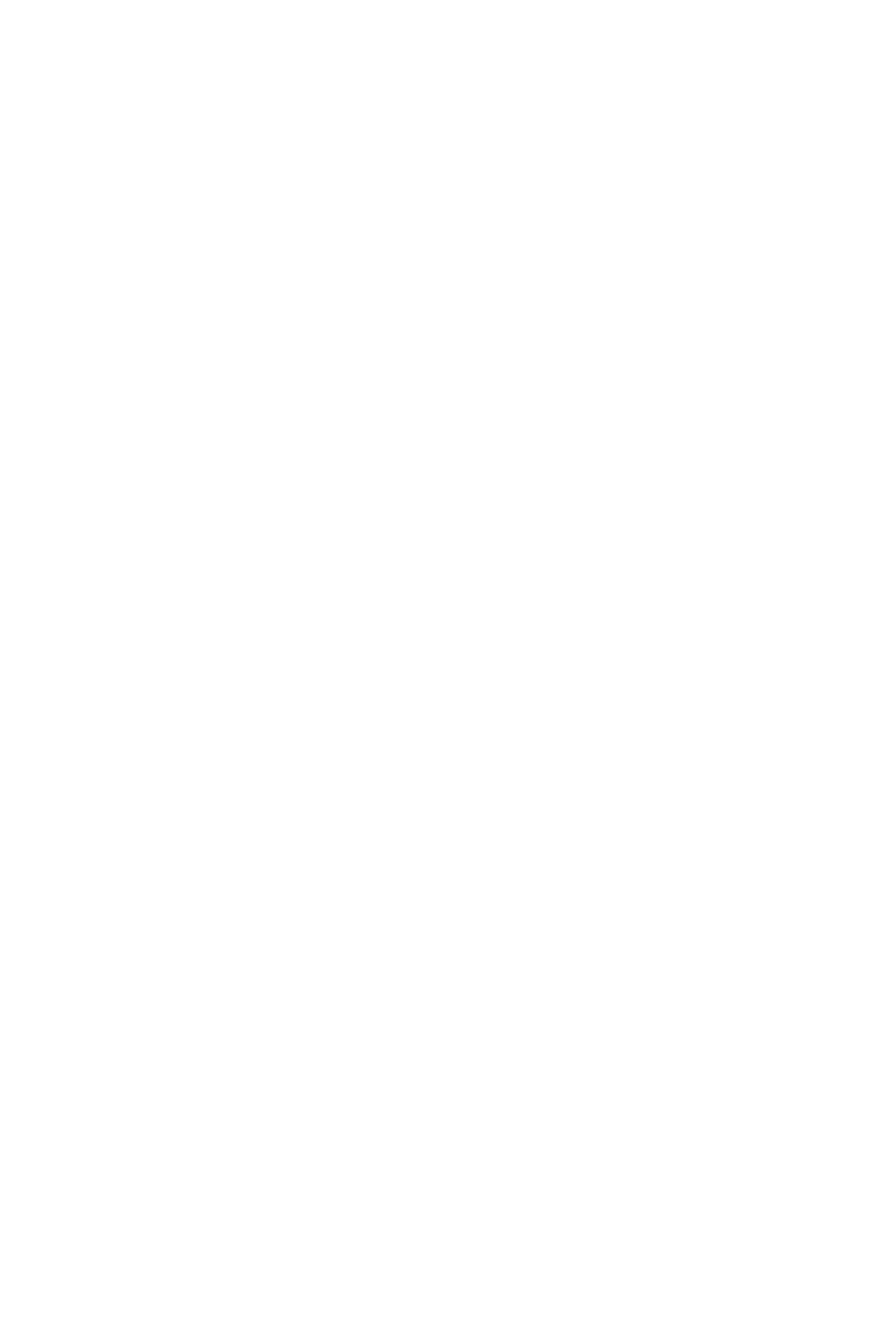
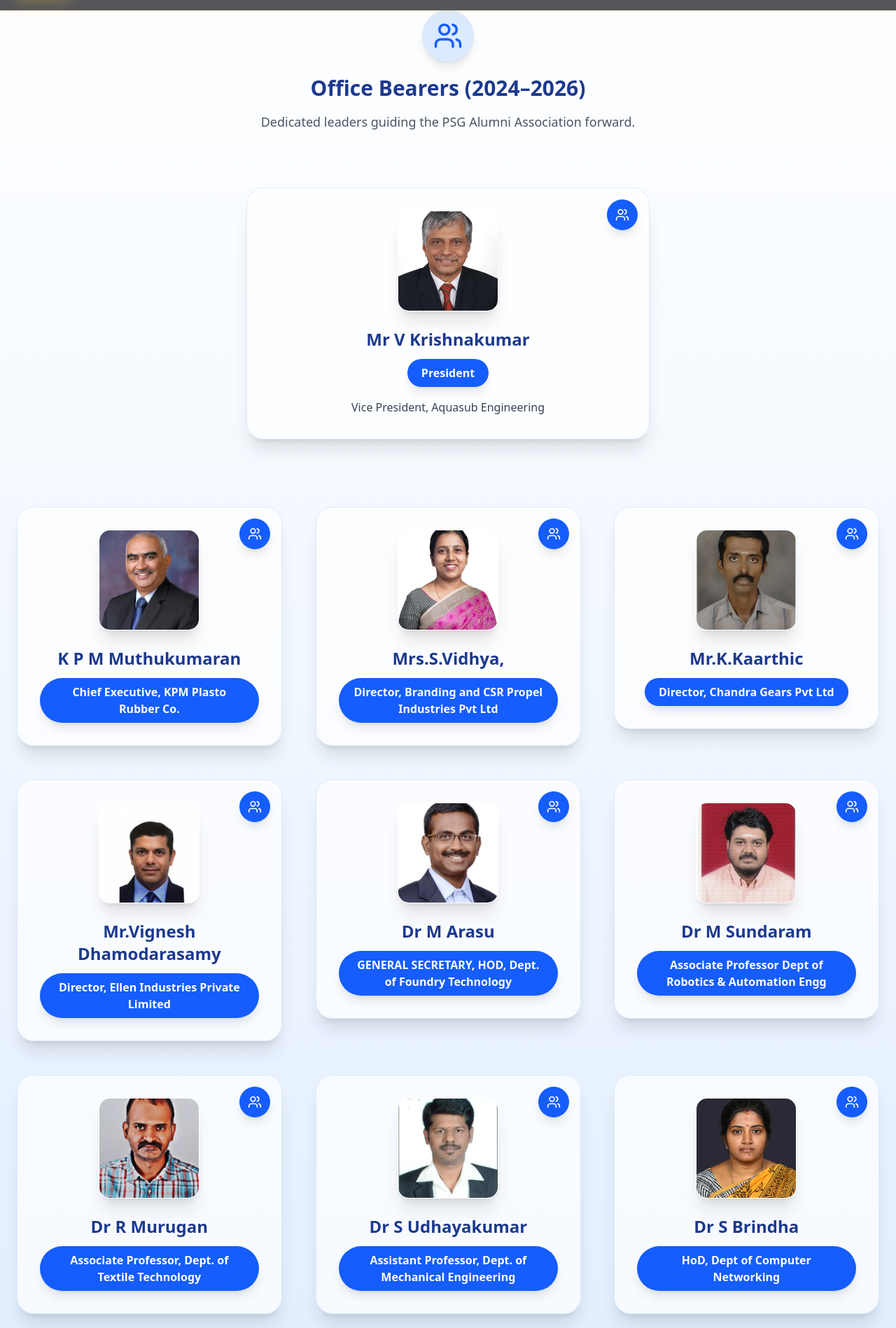
Before and after one commit to Vijay-Psgtech/Psg_Alumni_Foundation, a React (Vite) app: page /officebearers in a window 1280 px wide. Before the commit this address had no page. Shown: the part 82-1980 px from the top of the page at 70% size. Before the commit the page ends 800 px from the top, so only its background shows below. Built offline with nearby package versions, Linux system fonts and the light colour scheme.

Commit message:
OfficeBearers page and content has been added.

```diff
--- a/src/App.jsx
+++ b/src/App.jsx
@@ -3,9 +3,12 @@ import { BrowserRouter, Routes, Route } from "react-router-dom";
 import Layout from "./components/Layout";
 import HomePage from "./components/HomePage";
 
-{ /* Other pages */}
+{
+  /* Other pages */
+}
 import AboutPage from "./pages/AboutPage";
 import PatronsPage from "./pages/PatronsPage";
+import OfficeBearersPage from "./pages/OfficeBearersPage";
 
 function App() {
   return (
@@ -15,6 +18,7 @@ function App() {
           <Route path="/" element={<HomePage />} />
           <Route path="/about" element={<AboutPage />} />
           <Route path="/patrons" element={<PatronsPage />} />
+          <Route path="/officebearers" element={<OfficeBearersPage />} />
         </Route>
       </Routes>
     </BrowserRouter>
--- /dev/null
+++ b/src/content/data/OfficeBearersData.jsx
@@ -0,0 +1,77 @@
+export const President = {
+  name: "Mr V Krishnakumar",
+  role: "President",
+  note: "BE '79",
+  designation: "Vice President, Aquasub Engineering",
+  image: "src/assets/Images/staffImages/ff0c6e7335fe448282503a4c22c85b0e.jpg",
+};
+
+export const VicePresidents = [
+  {
+    name: "K P M Muthukumaran",
+    role: "Chief Executive, KPM Plasto Rubber Co.",
+    note: "BE '92",
+    image: "src/assets/Images/staffImages/2759135f120646b0a331724e56180da4.jpg",
+  },
+  {
+    name: "Mrs.S.Vidhya,",
+    role: "Director, Branding and CSR\nPropel Industries Pvt Ltd",
+    note: "BE '92",
+    image: "src/assets/Images/staffImages/90362e32060f41b68f314b3926e4d71c.jpg",
+  },
+  {
+    name: "Mr.K.Kaarthic",
+    role: "Director, Chandra Gears Pvt Ltd",
+    note: "DME’97, ME’2002",
+    image:
+      "src/assets/Images/staffImages/86194727ad3d4747ad439ab15abae6a7.jpeg",
+  },
+  {
+    name: "Mr.Vignesh Dhamodarasamy",
+    role: "Director, Ellen Industries Private Limited",
+    note: "BE,96",
+    image: "src/assets/Images/staffImages/a51ed547c47a4af3a7a53f023ba3ed35.jpg",
+  },
+  {
+    name: "Dr M Arasu",
+    role: "GENERAL SECRETARY, HOD, Dept. of Foundry Technology",
+    note: "BE '95",
+    image: "src/assets/Images/staffImages/eaa48b8abcc54d46bee4d6665c5eeca2.jpg",
+  },
+  {
+    name: "Dr M Sundaram ",
+    role: "Associate Professor Dept of Robotics & Automation Engg",
+    note: "ME '04",
+    image: "src/assets/Images/staffImages/f7284786f9514342b0177cc845694ea9.jpg",
+  },
+  {
+    name: "Dr R Murugan ",
+    role: "Associate Professor, Dept. of Textile Technology",
+    note: "B.Tech '96",
+    image: "src/assets/Images/staffImages/69c1730e851c4bd1ae2e84624dd3485e.jpg",
+  },
+  {
+    name: "Dr S Udhayakumar ",
+    role: "Assistant Professor, Dept. of Mechanical Engineering",
+    note: "Phd'14",
+    image: "src/assets/Images/staffImages/62fcddb22b534154bc9f27f81f0bd432.jpg",
+  },
+  {
+    name: "Dr S Brindha",
+    role: "HoD, Dept of Computer Networking",
+    note: "ME '06",
+    image: "src/assets/Images/staffImages/b4fe1065fd3d4801a6cd9e6ec88250db.jpg",
+  },
+  {
+    name: "Dr S Harichealvan",
+    role: "Assistant Professor,Dept. of Production Engineering",
+    note: " BE’11",
+    image: "src/assets/Images/staffImages/821d3af5c39f496594fcaac292228c87.jpg",
+  },
+  {
+    name: "Mr R Mylsamy",
+    role: "Managing Director, MM Gears Pvt Ltd",
+    note: " BE'82",
+    image: "src/assets/Images/staffImages/8c1ef567c98c4bb99473f26e7bf95690.jpg",
+  },
+];
--- /dev/null
+++ b/src/pages/OfficeBearersPage.jsx
@@ -0,0 +1,105 @@
+"use client";
+import React from "react";
+import Tilt from "react-parallax-tilt";
+import { motion } from "framer-motion";
+import { Users } from "lucide-react";
+import { President, VicePresidents } from "../content/data/OfficeBearersData";
+
+// =====================================================
+// CARD COMPONENT (NO SHINE EFFECT)
+// =====================================================
+function OfficerCard({ data, index }) {
+  return (
+    <Tilt tiltMaxAngleX={10} tiltMaxAngleY={10} scale={1.02} transitionSpeed={900}>
+      <motion.div
+        initial={{ opacity: 0, y: 40 }}
+        whileInView={{ opacity: 1, y: 0 }}
+        viewport={{ once: true }}
+        transition={{ duration: 0.7, delay: index * 0.08 }}
+        className="relative rounded-3xl overflow-hidden bg-white/70
+        border border-blue-100 shadow-xl p-8 text-center
+        hover:shadow-blue-300/40 transition-all duration-500"
+      >
+        {/* ICON */}
+        <div className="absolute right-4 top-4 bg-blue-600 text-white p-3 rounded-full shadow-lg">
+          <Users size={20} />
+        </div>
+
+        {/* IMAGE */}
+        <div className="flex justify-center mb-6">
+          <img
+            src={data.image}
+            className="w-36 h-36 rounded-2xl object-cover shadow-xl border border-white"
+          />
+        </div>
+
+        {/* NAME */}
+        <h3 className="text-2xl font-bold text-blue-900">{data.name}</h3>
+
+        {/* ROLE HIGHLIGHT */}
+        <p className="mt-3 inline-block px-5 py-2 rounded-full bg-blue-600 text-white font-semibold shadow-lg">
+          {data.role}
+        </p>
+
+        {/* DESIGNATION */}
+        {data.designation && (
+          <p className="mt-4 text-gray-700 leading-relaxed font-medium">
+            {data.designation}
+          </p>
+        )}
+      </motion.div>
+    </Tilt>
+  );
+}
+
+// =====================================================
+// MAIN PAGE
+// =====================================================
+export default function OfficeBearersPage() {
+  return (
+    <main className="relative min-h-screen bg-linear-to-b from-white via-blue-50 to-blue-100 text-gray-900">
+
+      {/* Background Blurs */}
+      <div className="absolute inset-0 -z-10">
+        <div className="absolute left-0 top-0 w-[500px] h-[500px] bg-blue-200/40 blur-[150px] rounded-full" />
+        <div className="absolute right-0 bottom-0 w-[550px] h-[550px] bg-blue-300/30 blur-[170px] rounded-full" />
+      </div>
+
+      <section className="max-w-7xl mx-auto px-6 py-24">
+        {/* HEADER */}
+        <motion.div
+          initial={{ opacity: 0, y: -15 }}
+          whileInView={{ opacity: 1, y: 0 }}
+          transition={{ duration: 0.7 }}
+          className="text-center mb-20"
+        >
+          <div className="flex justify-center mb-5">
+            <div className="p-4 rounded-full bg-blue-100 shadow-lg">
+              <Users size={42} className="text-blue-600" />
+            </div>
+          </div>
+
+          <h1 className="text-3xl font-extrabold text-blue-900">
+            Office Bearers (2024–2026)
+          </h1>
+
+          <p className="mt-4 text-gray-600 text-lg">
+            Dedicated leaders guiding the PSG Alumni Association forward.
+          </p>
+        </motion.div>
+
+        {/* PRESIDENT */}
+        <div className="mb-24 max-w-xl mx-auto">
+          <OfficerCard data={President} index={0} />
+        </div>
+
+        {/* LIST */}
+        <div className="grid grid-cols-1 sm:grid-cols-2 md:grid-cols-3 gap-12">
+          {VicePresidents.map((p, i) => (
+            <OfficerCard key={p.name} data={p} index={i + 1} />
+          ))}
+        </div>
+      </section>
+    </main>
+  );
+}
```
